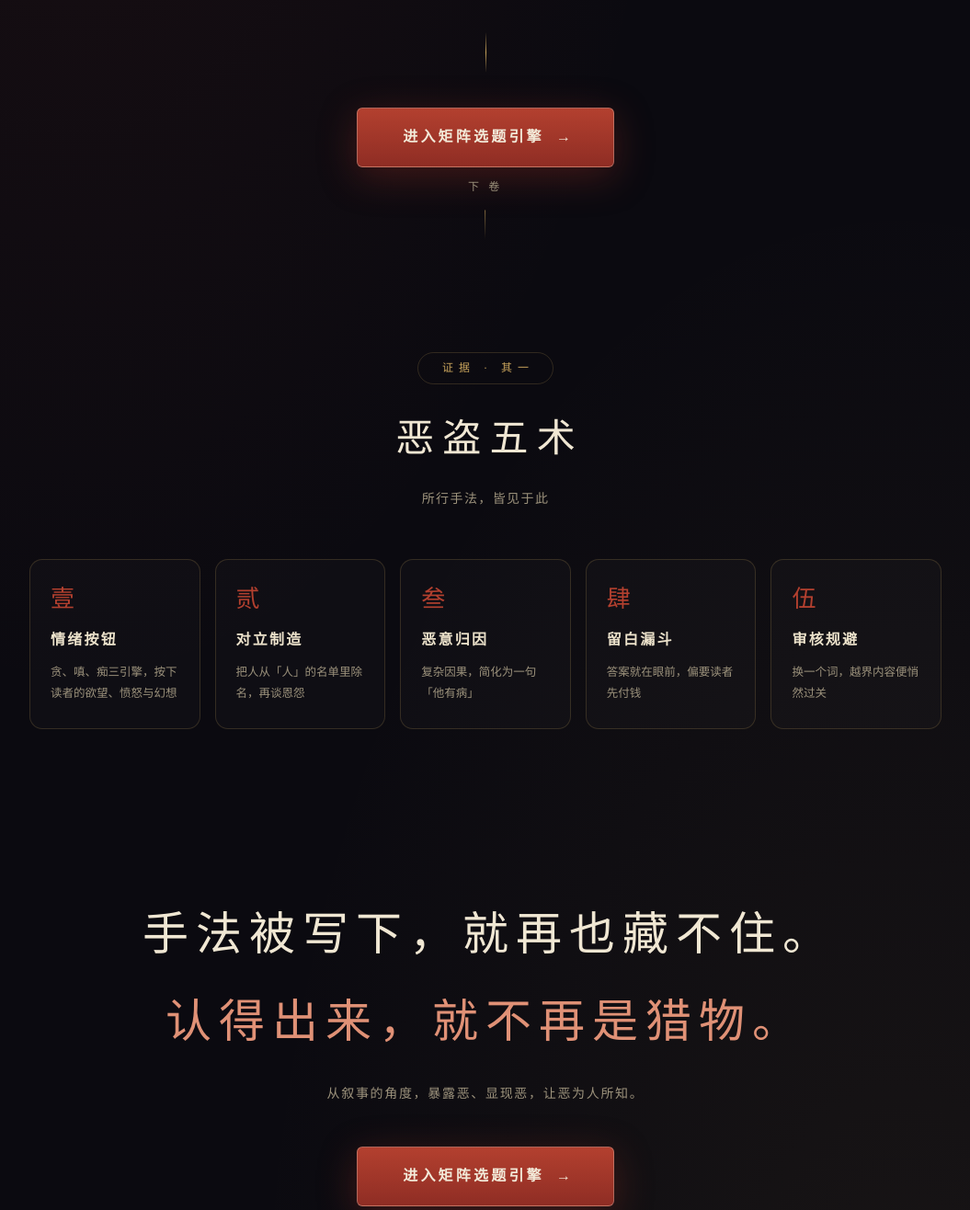
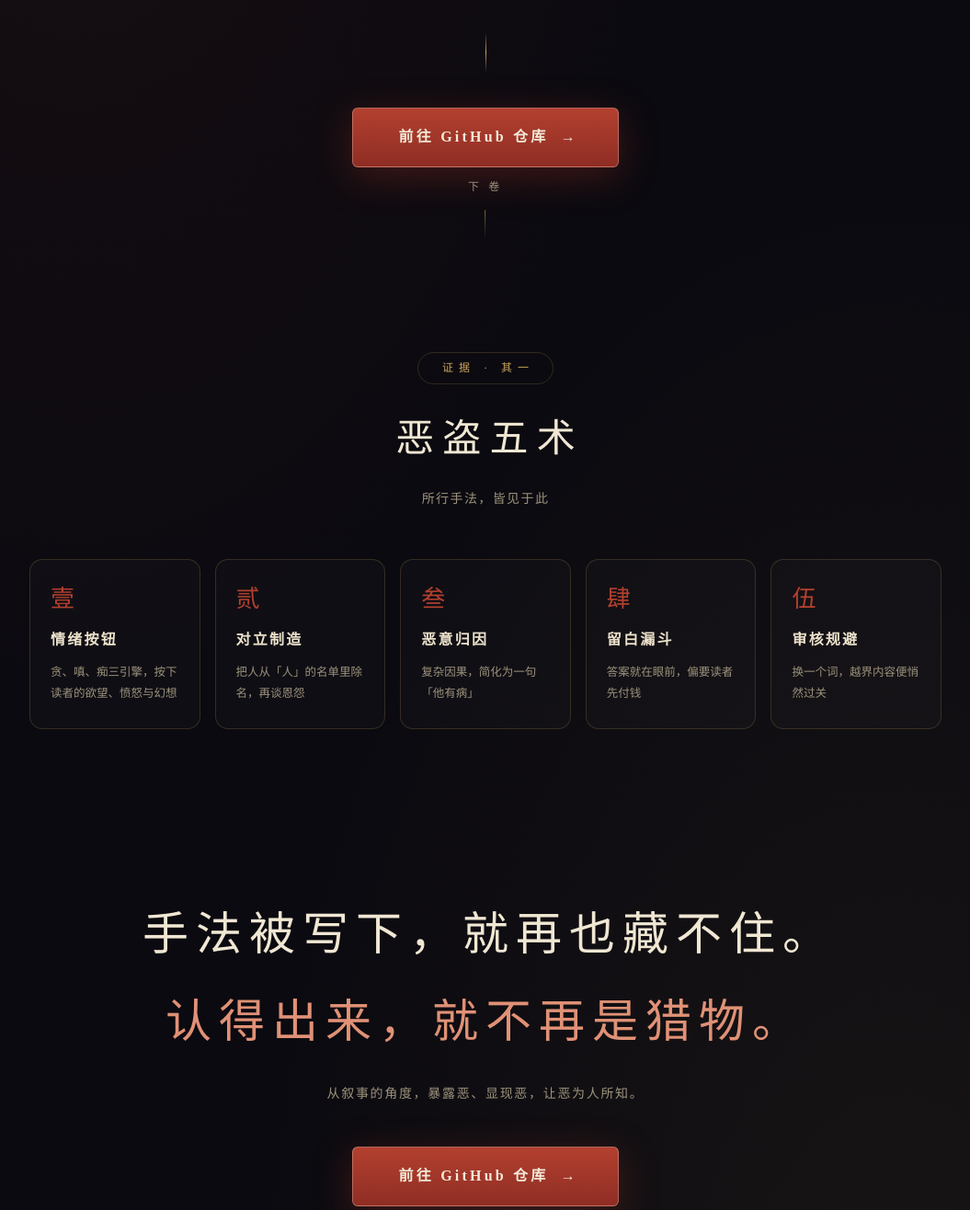
Before and after one commit to qing3a/edao, a plain HTML site: page index.html in a window 1280 px wide. Shown: the part 513-1829 px from the top of the page at 92% size, without its empty margins (112-1167 px from the left). Drawn offline with Linux system fonts and the light colour scheme; a web font is replaced by a local one.

Commit message:
feat: 主页入口改为跳转 GitHub 仓库，不再直接运行项目

```diff
--- a/index.html
+++ b/index.html
@@ -214,7 +214,7 @@
             <p class="punch rise" style="animation-delay:.4s">战斗，你是别人的枪；储备，你是别人的收益。</p>
         </div>
         <div class="divider rise" style="animation-delay:.5s"></div>
-        <a class="cta rise" style="animation-delay:.58s" href="象限文案生成器 .html">进入矩阵选题引擎<span class="arr">→</span></a>
+        <a class="cta rise" style="animation-delay:.58s" href="https://github.com/qing3a/edao" target="_blank" rel="noopener">前往 GitHub 仓库<span class="arr">→</span></a>
         <div class="scroll-hint">下 卷</div>
     </header>
 
@@ -260,7 +260,7 @@
     <section class="closing">
         <div class="big">手法被写下，就再也藏不住。<br><em>认得出来，就不再是猎物。</em></div>
         <p>从叙事的角度，暴露恶、显现恶，让恶为人所知。</p>
-        <a class="cta" href="象限文案生成器 .html">进入矩阵选题引擎<span class="arr">→</span></a>
+        <a class="cta" href="https://github.com/qing3a/edao" target="_blank" rel="noopener">前往 GitHub 仓库<span class="arr">→</span></a>
     </section>
 
     <footer>
```
